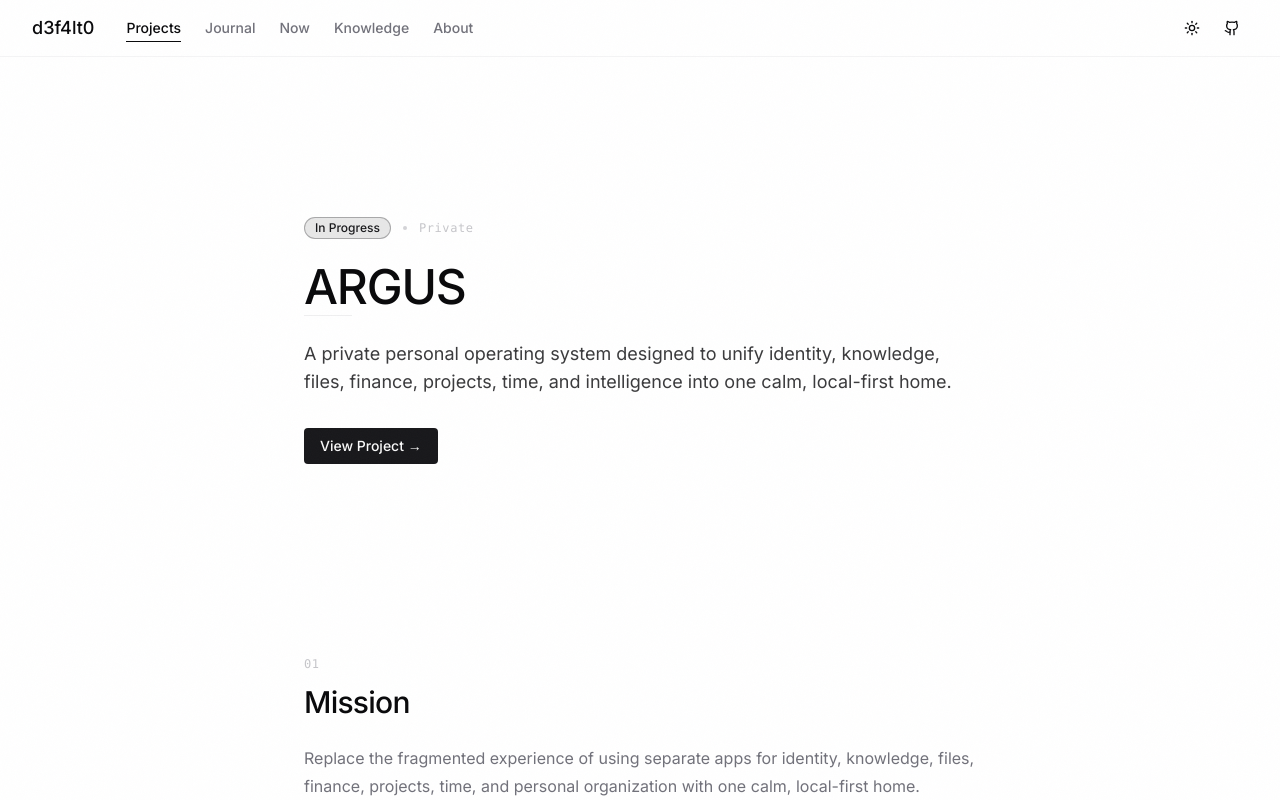
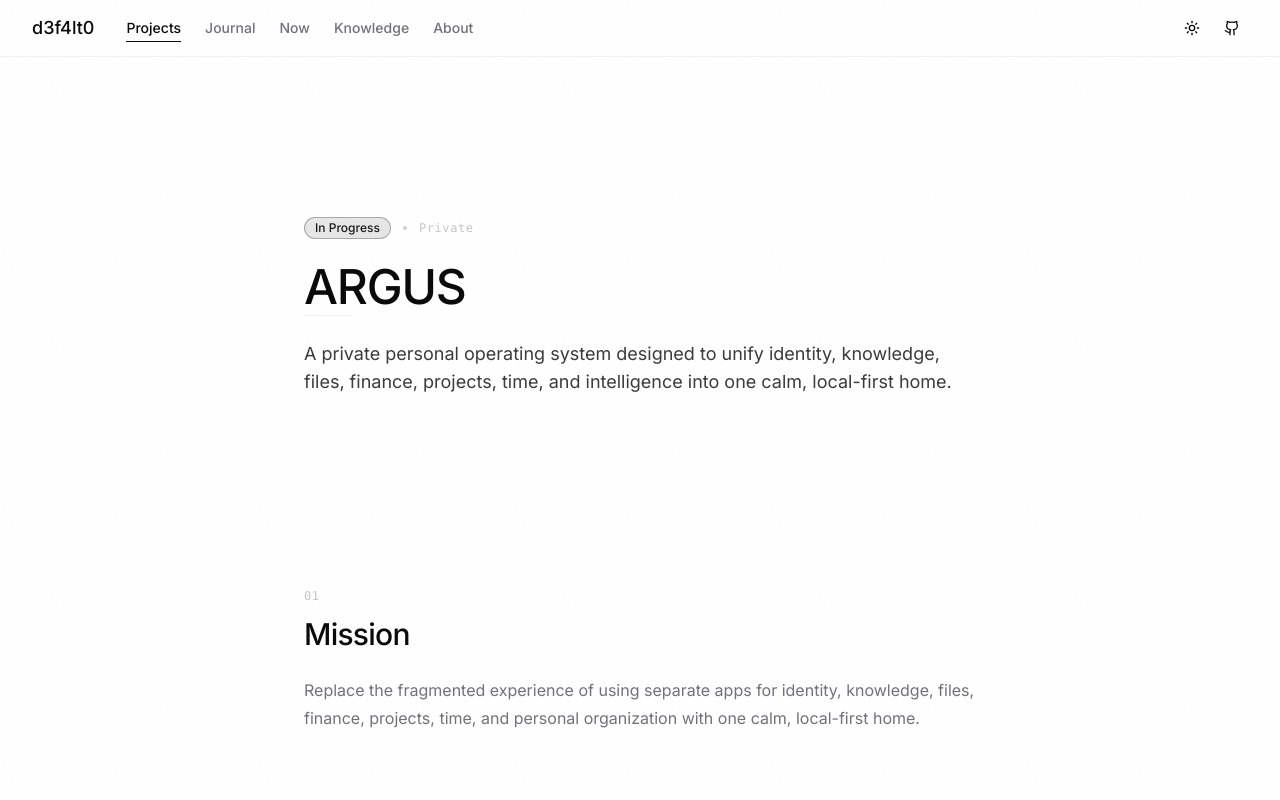
Before and after one commit to d3f4lt0/d3f4lt0.dev, a Next.js app: page /projects/argus in a window 1280 px wide. Shown: the top 800 px of the page. Built offline with nearby package versions, Linux system fonts and the light colour scheme.

Commit message:
remove View Project button from /projects/argus

```diff
--- a/src/app/(site)/projects/argus/page.tsx
+++ b/src/app/(site)/projects/argus/page.tsx
@@ -1,5 +1,4 @@
 import { Metadata } from 'next';
-import Link from 'next/link';
 import { Section } from '@/components/site/section';
 import { SectionHeader } from '@/components/site/section-header';
 import { Card, CardContent } from '@/components/ui/card';
@@ -41,14 +40,6 @@ export default function ArgusProjectPage() {
           <p className="mt-6 text-lg leading-7 text-foreground/80 text-balance">
             A private personal operating system designed to unify identity, knowledge, files, finance, projects, time, and intelligence into one calm, local-first home.
           </p>
-          <div className="mt-8">
-            <Link
-              href="/now"
-              className="inline-flex items-center justify-center rounded-md bg-primary px-4 py-2 text-sm font-medium text-primary-foreground transition-colors hover:bg-primary/90 focus-visible:outline-none focus-visible:ring-1 focus-visible:ring-ring"
-            >
-              View Project →
-            </Link>
-          </div>
         </div>
       </Section>
 
```
